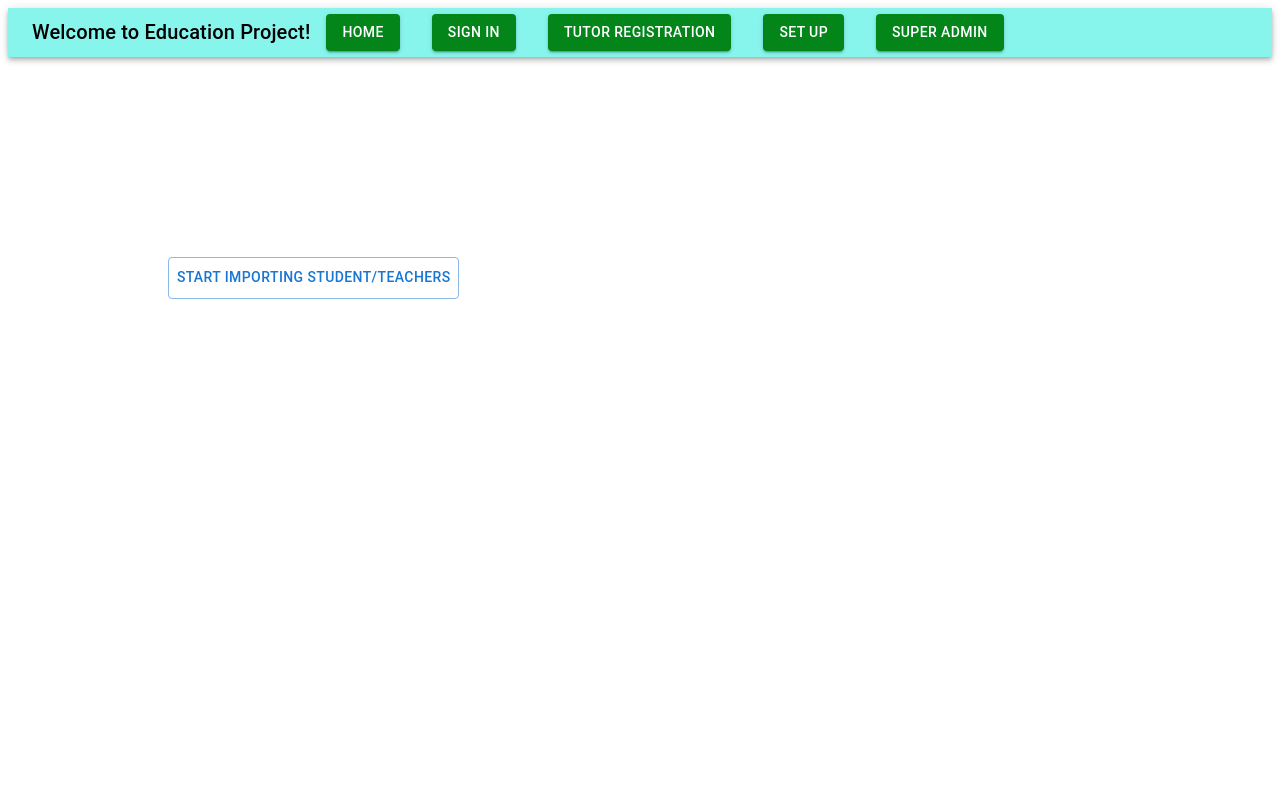
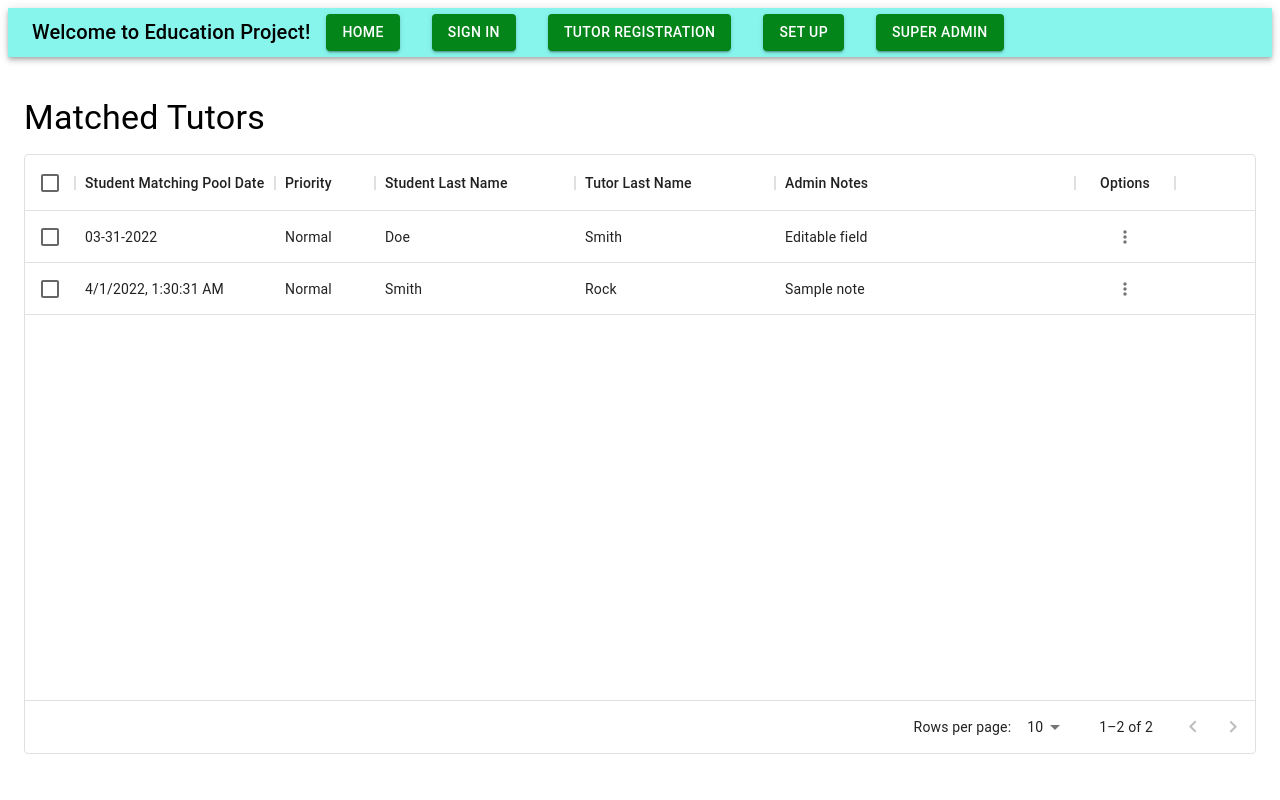
Before and after one commit to Hack4Impact-BU/Education-Project, a React (Create React App) app in the folder client/: page /admin/matched-tutors in a window 1280 px wide. Shown: the top 800 px of the page. Built offline with nearby package versions, Linux system fonts and the light colour scheme.

Commit message:
Implement Matched Tutors page

```diff
--- a/client/src/App.js
+++ b/client/src/App.js
@@ -6,14 +6,11 @@ import CSVParser from './components/Setup/CSVParser';
 import SignInForm from './components/Login/signInForm';
 import Homepage from './components/Homepage/Homepage';
 
-import SuperAdmin from './components/Super\ Admin/SuperAdmin';
-
+import SuperAdmin from './components/SuperAdmin/SuperAdmin';
+import MatchedTutors from './components/Admin/MatchedTutors'
 import UserSearch from './components/UserSearch/UserSearch';
-
 import ContactCardStudent from './components/ContactCardStudent';
-
 import BackgroundCheck from './components/Forms/BackgroundCheck';
-
 
 
 function App() {
@@ -25,17 +22,20 @@ function App() {
           <Routes>
             <Route exact path='/home' element={ <Homepage/> }/>
             <Route exact path='/signin' element={ <SignInForm/> }/>
-        <Route exact path='/tutorRegistration' element={ <TutorRegistration/> }/>
+            <Route exact path='/tutor-registration' element={ <TutorRegistration/> }/>
             <Route exact path='/setup' element={ <CSVParser/> }/>
 
             <Route exact path='/super-admin' element={ <SuperAdmin/> }/> {/* Added by Rithvik Doshi */}
+            <Route path='admin'>
+              <Route path='matched-tutors' element={<MatchedTutors/>}/>
+            </Route>
 
             <Route exact path='/search' element={ <UserSearch/> }/>
 
             {/* Contact card to take in props? */}
-        <Route exact path='/contactStudent' element={ <ContactCardStudent/> }/>
+            <Route exact path='/contact-student' element={ <ContactCardStudent/> }/>
 
-        <Route exact path='/BackgroundCheck' element={ <BackgroundCheck/> } />
+            <Route exact path='/background-check' element={ <BackgroundCheck/> } />
 
 
           </Routes>
--- /dev/null
+++ b/client/src/components/Admin/MatchedTutors.js
@@ -0,0 +1,92 @@
+import { DataGrid, GridActionsCellItem } from "@mui/x-data-grid";
+import { Typography, Button, Grid } from "@mui/material";
+import SaveIcon from "@mui/icons-material/Save";
+
+const saveNote = (id) => {
+  //TODO
+};
+
+const columns = [
+  {
+    field: "date",
+    type: "dateTime",
+    headerName: "Student Matching Pool Date",
+    width: 200,
+  },
+  { field: "priority", headerName: "Priority" },
+  { field: "studentLastName", headerName: "Student Last Name", width: 200 },
+  { field: "tutorLastName", headerName: "Tutor Last Name", width: 200 },
+  {
+    field: "adminNotes",
+    headerName: "Admin Notes",
+    width: 300,
+    editable: true,
+  },
+  {
+    field: "matchOptions",
+    headerName: "Options",
+    type: "actions",
+    getActions: (params) => [
+      <GridActionsCellItem
+        label="Tutor Ends Match"
+        // onClick={}
+        showInMenu
+      />,
+      <GridActionsCellItem
+        label="Student Ends Match"
+        // onClick={}
+        showInMenu
+      />,
+      <GridActionsCellItem
+        icon={<SaveIcon />}
+        label="Save Note"
+        onClick={saveNote(params.adminNotes)}
+        showInMenu
+      />,
+    ],
+  },
+];
+
+const rows = [
+  {
+    id: 1,
+    date: "03-31-2022",
+    priority: "Normal",
+    studentLastName: "Doe",
+    tutorLastName: "Smith",
+    adminNotes: "Editable field",
+  },
+  {
+    id: 2,
+    date: new Date(Date.now()),
+    priority: "Normal",
+    studentLastName: "Smith",
+    tutorLastName: "Rock",
+    adminNotes: "Sample note",
+  },
+];
+
+// Multi-column filtering and sorting not possible with community DataGrid
+// Will need to do it in the backend
+
+function MatchedTutors() {
+  return (
+    <>
+      <Typography variant="h4" color="inherit" sx={{ pl: 2 }}>
+        Matched Tutors
+      </Typography>
+      <div style={{ height: 600, width: "auto", padding: "1em" }}>
+        <DataGrid
+          rows={rows}
+          columns={columns}
+          pageSize={10}
+          rowsPerPageOptions={[10, 20, 30]}
+          checkboxSelection
+          disableSelectionOnClick
+        />
+      </div>
+    </>
+  );
+}
+
+export default MatchedTutors;
--- a/client/src/components/UserSearch/UserSearch.js
+++ b/client/src/components/UserSearch/UserSearch.js
@@ -1,5 +1,6 @@
 import {
   Box,
+  Typography,
   Grid,
   FormControl,
   FormLabel,
@@ -50,8 +51,11 @@ function UserSearch() {
   };
 
   return (
+    <>
+      <Typography variant="h4" color="inherit" sx={{ pl: 3 }}>
+        User Search
+      </Typography>
       <Box sx={{ p: 3 }}>
-      <h1>User Search</h1>
         <FormControl>
           <FormLabel id="">User Type</FormLabel>
           <RadioGroup
@@ -74,7 +78,11 @@ function UserSearch() {
           </RadioGroup>
         </FormControl>
         <Box
-        sx={{ display: "grid", gridTemplateColumns: "repeat(3, 1fr)", gap: 3 }}
+          sx={{
+            display: "grid",
+            gridTemplateColumns: "repeat(3, 1fr)",
+            gap: 3,
+          }}
         >
           <Grid container direction="column" gap={1}>
             <TextField
@@ -187,6 +195,7 @@ function UserSearch() {
         <hr></hr>
         <UserSearchTable />
       </Box>
+    </>
   );
 }
 
```
Also changed, not shown: client/src/components/SuperAdmin/SuperAdmin.js (renamed from client/src/components/Super Admin/SuperAdmin.js), 2 other files (tests, documents, lock files or other folders). Lines whose indentation alone changed are shown as unchanged.
